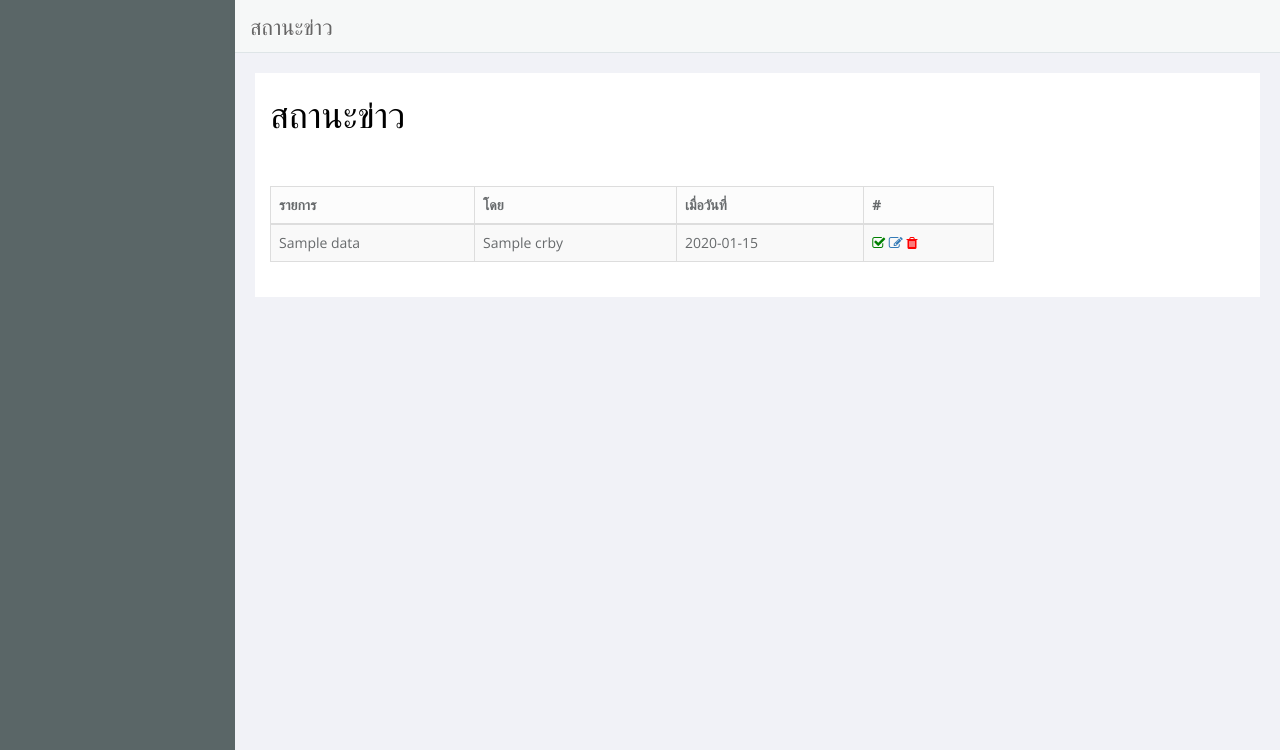
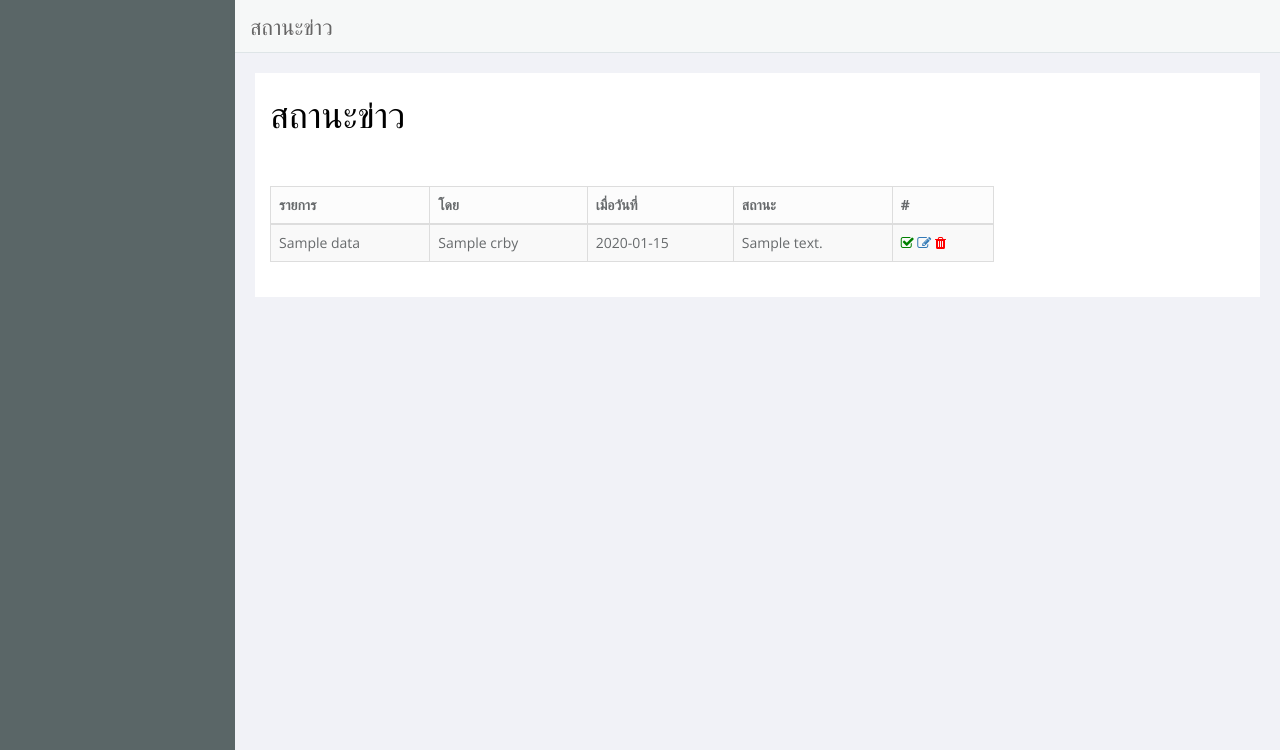
Before and after one commit to komkeao/ProjectManagementSystem, a Yii app: template views/news/status.php in a window 1280 px wide. Shown: the part 50-800 px from the top of the page. Run offline with PHP 8.4 and a stand-in for Yii, Linux system fonts and the light colour scheme; the template is opened without the code that fills it: most values are stand-ins (such as "Sample title", 1, 10 or a date in 2020); data that the repository does not hold is empty; some libraries are stand-ins or nearby versions.

Commit message:
add test foreign key test to news status

```diff
--- a/views/news/index.php
+++ b/views/news/index.php
@@ -14,7 +14,7 @@ foreach ($data as $item) { ?>
     <a href="<?php echo Url::toRoute(['news/view', 'id' => $item->id]);?>">
         <div class="alert alert-bordered-dotted margin-bottom-3 padding-3"><!-- DEFAULT -->
             <strong> <?php echo $item->title;?> </strong>
-            <span style="color: black">- โดย <?php echo $item->newsStatus->desc?> (<?php  echo $item->crtime?>)</span>
+            <span style="color: black">- โดย <?php echo $item->crby?> (<?php  echo $item->crtime?>)</span>
         </div>
     </a>
 <?php } ?>
--- a/views/news/status.php
+++ b/views/news/status.php
@@ -19,8 +19,9 @@ $this->params['breadcrumbs'][] = $this->title;
         <tr>
             <th>รายการ</th>
             <th>โดย</th>
-            <th></i>เมื่อวันที่</th>
-            <th></i>#</th>
+            <th>เมื่อวันที่</th>
+            <th>สถานะ</th>
+            <th>#</th>
 
         </tr>
         </thead>
@@ -32,6 +33,7 @@ $this->params['breadcrumbs'][] = $this->title;
                     <td><?php echo $item->title ?></td>
                     <td><?php echo $item->crby ?></td>
                     <td><?php echo $item->crtime ?></td>
+                    <td><?php echo $item->newsStatus->desc ?></td>
                     <td><?= Html::a('<i class="fa fa-check-square-o"></i>', ['status', 'id' => $item->id], ['style' => 'color:green;']) ?>
 
                         <?= Html::a('<i class="fa fa-edit"></i>', ['update', 'id' => $item->id]) ?>
```
